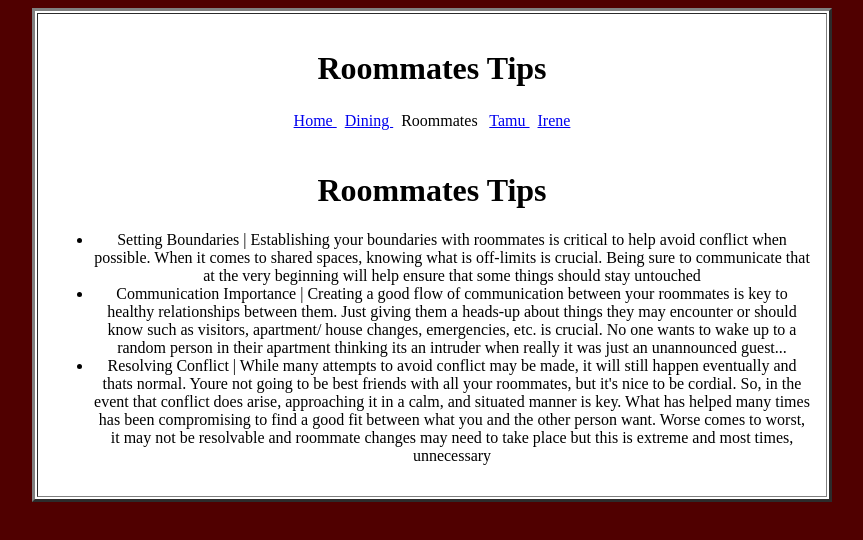
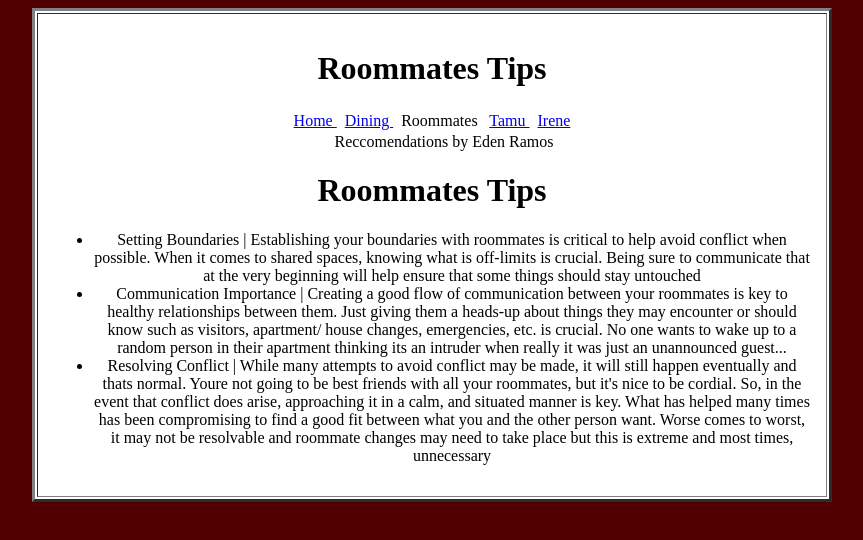
Before and after one commit to nyanford/TheSeniorExperience.github.io, a plain HTML site: page roommates.html in a window 1280 px wide. Shown: the whole page, without its empty margins (208-1071 px from the left). Drawn offline with Linux system fonts and the light colour scheme.

Commit message:
Update roommates.html
Putting line 44 back because it wasn't the problem

```diff
--- a/roommates.html
+++ b/roommates.html
@@ -41,7 +41,7 @@
 	&nbsp
 	&nbsp
 
-
+Reccomendations by Eden Ramos
 
 <head>
     <meta charset="UTF-8">
```
